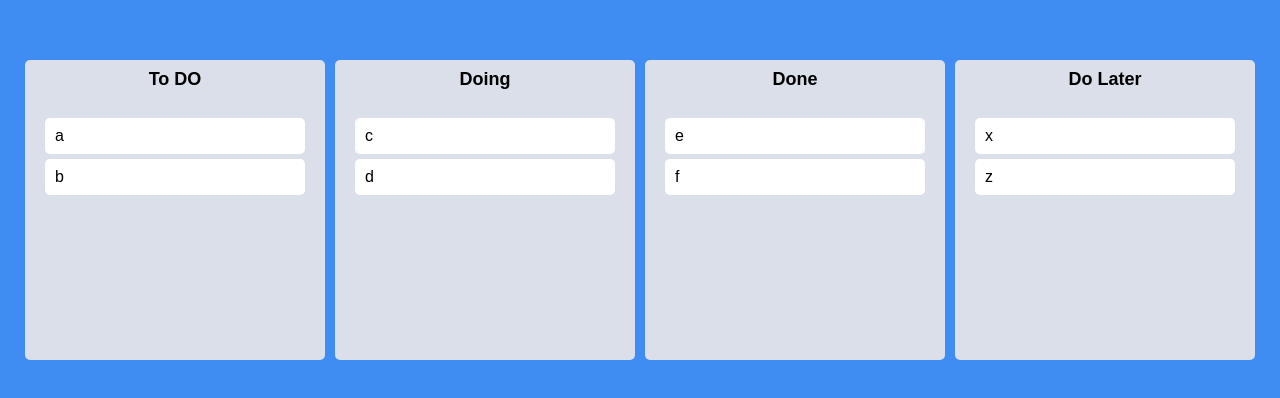
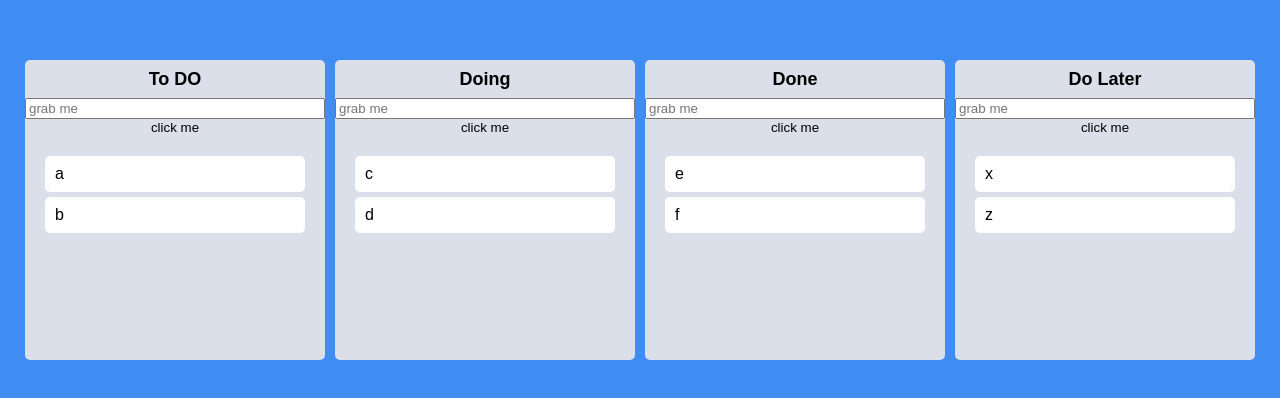
Before and after one commit to Eugenius1st/Kanban, a React (Create React App) app in the folder kanban/: page / in a window 1280 px wide. Shown: the part 190-588 px from the top of the page. Built offline with nearby package versions, Linux system fonts and the light colour scheme.

Commit message:
[#28]: Refs

```diff
--- a/kanban/src/Components/Board.tsx
+++ b/kanban/src/Components/Board.tsx
@@ -1,6 +1,7 @@
 import { Droppable } from "react-beautiful-dnd";
 import DragabbleCard from "./DragableCard";
 import styled from "styled-components";
+import { useRef } from "react";
 
 const Wrapper = styled.div`
     width: 300px;
@@ -38,14 +39,28 @@ interface IAreaProps {
 }
 
 export default function Board({ toDos, boardId }: IBoardProps) {
+    const inputRef = useRef<HTMLInputElement>(null);
+    /* ref는 우리의 react 코드를 이용해 HTML요소를 지정하고 가져올 수 있는 방법이다.
+              모든 행동이 자바스크립트로 부터온다.*/
+
+    const onClick = () => {
+        inputRef.current?.focus();
+        //이런 focus 기능을 쓸 수 있다.
+        setTimeout(() => {
+            inputRef.current?.blur();
+            //blur는 focus가 없어지는 것이다.
+        }, 5000);
+    };
+
     return (
         <Wrapper>
             <Title>{boardId}</Title>
+            <input ref={inputRef} placeholder="grab me" />
+            <button>click me</button>
             <Droppable droppableId={boardId}>
                 {(magic, snapshot) => (
-                    //snapshot을 오른쪽 마우스로 클릭 후 type defination을 통해 봐보자
-                    //isDragging, isDropAnimation, dropAnimation, draggingOver 등등..
                     <Area isDraggingOver={snapshot.isDraggingOver} isDraggingFromThis={Boolean(snapshot.draggingFromThisWith)} ref={magic.innerRef} {...magic.droppableProps}>
+                        {/* ref는 우리의 react 코드를 이용해 HTML요소를 지정하고 가져올 수 있는 방법이다. */}
                         {toDos.map((toDo, index) => (
                             <DragabbleCard key={toDo} index={index} toDo={toDo} />
                         ))}
--- a/kanban/src/Components/DragableCard.tsx
+++ b/kanban/src/Components/DragableCard.tsx
@@ -1,7 +1,7 @@
 import styled from "styled-components";
 import { Draggable } from "react-beautiful-dnd";
 import React from "react";
-
+//우리의 list 에 todo를 추가할 수 있는 form을 만들자 ! 유저가 엔터쳐서 등록하도록..
 const Card = styled.div<{ isDragging: boolean }>`
     border-radius: 5px;
     padding: 10px;
```
